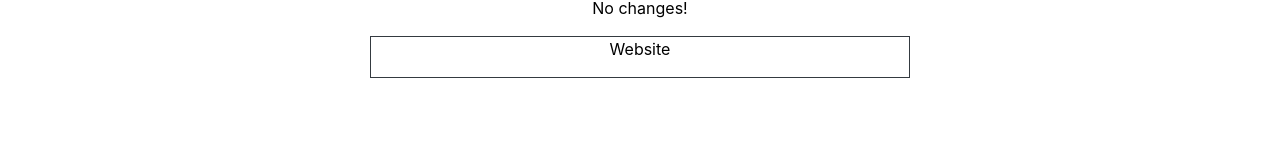
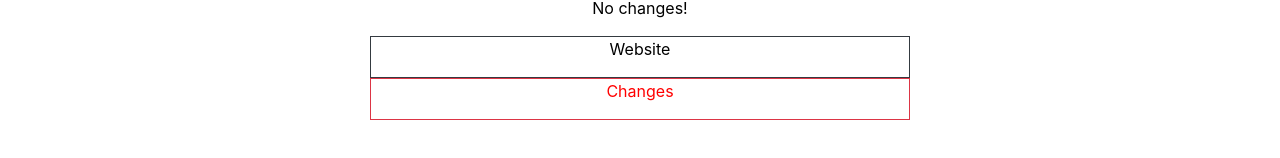
Before and after one commit to dguer/fhwn_web19_3, an Angular app in the folder ChangeDetection/: page /view in a window 1280 px wide. Shown: the part 468-626 px from the top of the page. Built offline with nearby package versions, Linux system fonts and the light colour scheme.

Commit message:
deleted unused

```diff
--- a/ChangeDetection/src/app/view/view.component.html
+++ b/ChangeDetection/src/app/view/view.component.html
@@ -20,7 +20,10 @@
           <p style="color: black; text-align:center">Website</p>
           <p style="margin: 1em; text-align:center">{{normalSite}}</p>
         </div>
-
+        <div class="border border-danger">
+          <p style="color: red; text-align:center">Changes</p>
+          <p style="margin: 1em; text-align:center">{{changesSite}}</p>
+        </div>
       </div>
     </div>
 
```
